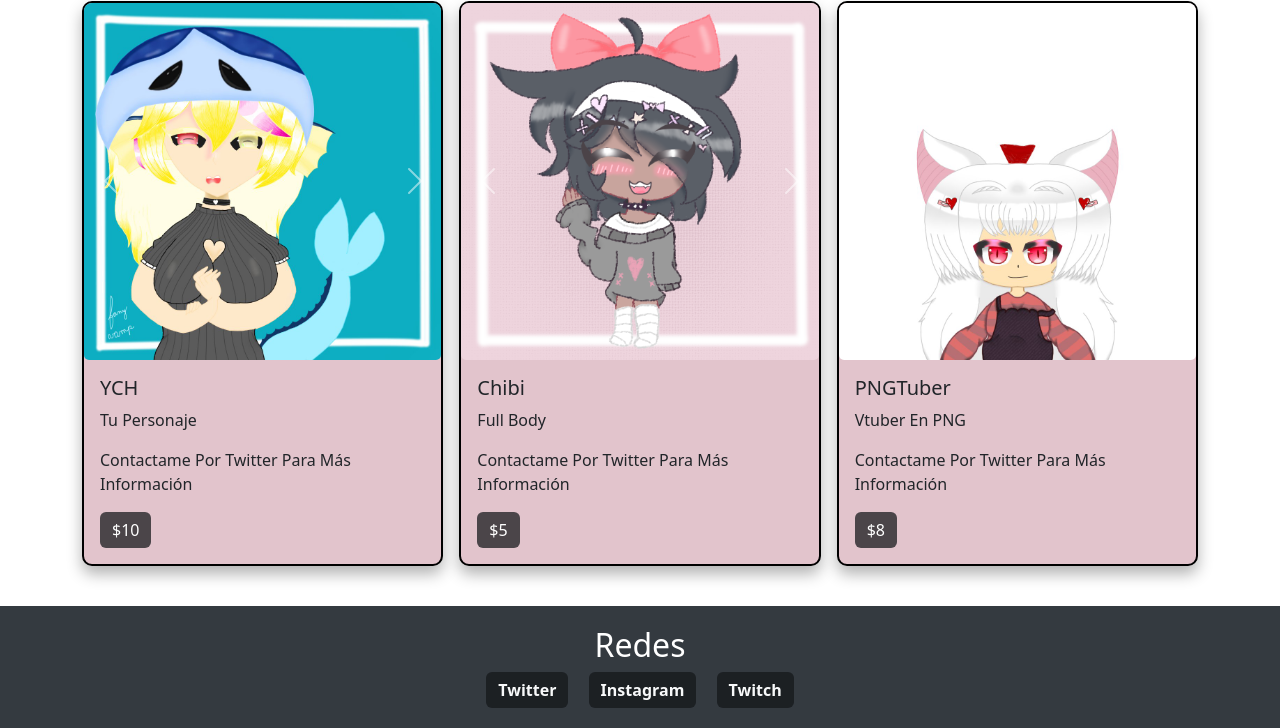
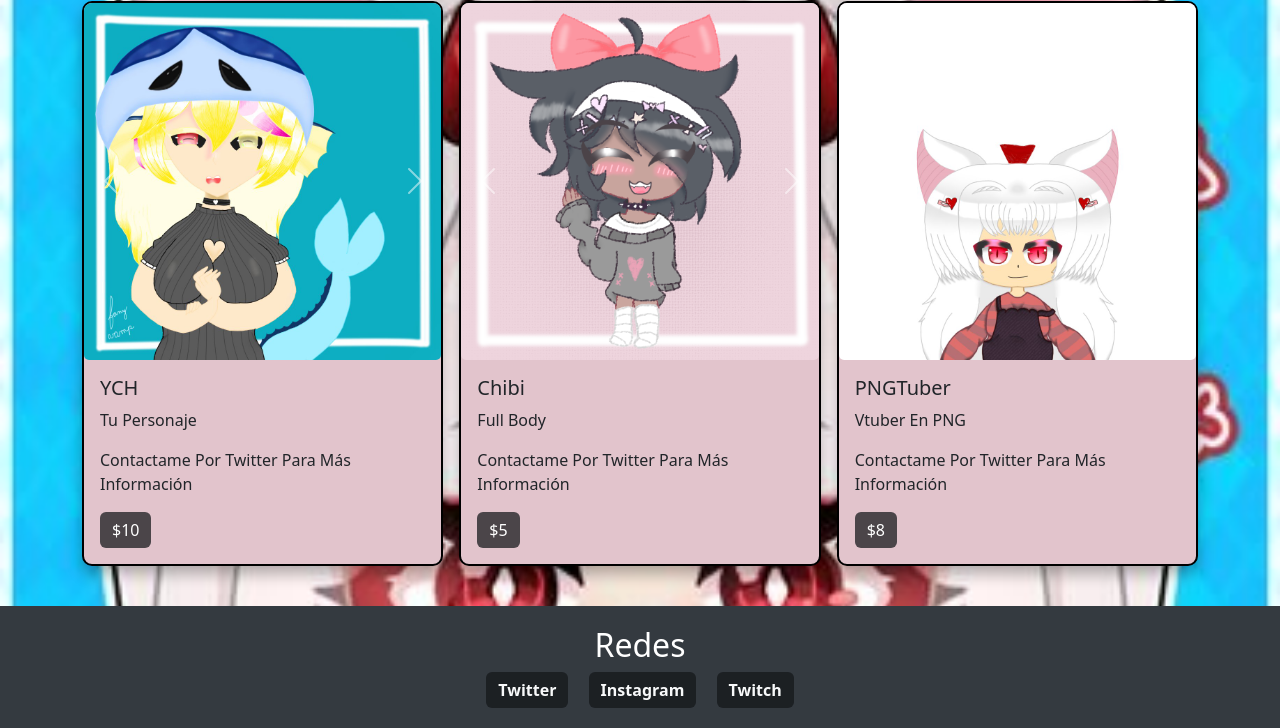
Before and after one commit to FanyVamp/FanyVamp.github.io, a plain HTML site: page Comisiones.html in a window 1280 px wide. Shown: the part 179-907 px from the top of the page. Drawn offline with nearby package versions, Linux system fonts and the light colour scheme.

Commit message:
Página Web Hecha Por KC8

```diff
--- a/FanyVampComisiones.css
+++ b/FanyVampComisiones.css
@@ -1,7 +1,7 @@
 .content{
     flex: 1 0 auto;
     padding: 20px;
-    background-image: url("Sources/Icon/FanyBanner.jpeg");
+    background-image: url("Sources/Profile/PFP.jpg");
     background-repeat: no-repeat;
     background-size: cover;
     background-position: center top;
```
